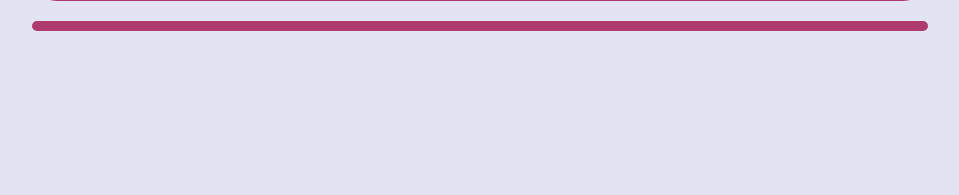
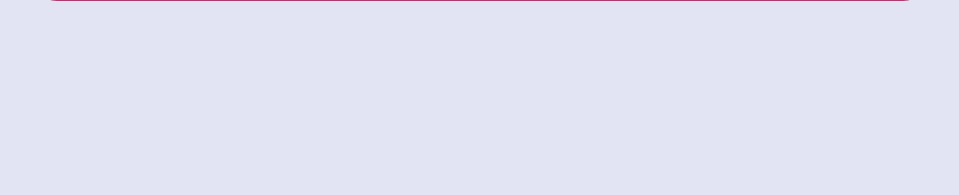
Before and after one commit to LitzN/KetoMeals, a Flask app: template templates/my_recipes.html in a window 1280 px wide. Shown: the part 462-657 px from the top of the page, without its empty margins (160-1119 px from the left). Run offline with Flask 2, Linux system fonts and the light colour scheme; the template is opened without the code that fills it, so the values that code supplies are empty; some libraries are stand-ins or nearby versions; some web fonts are replaced.

Commit message:
Removed extra user header

```diff
--- a/templates/my_recipes.html
+++ b/templates/my_recipes.html
@@ -148,9 +148,7 @@
             </p>
         </div>
     </div>
-    <div class="row user-header">
     <!--------------------------------FAVOURITE RECIPE TITLE---------------------------------------------->
-    </div>
         {% for result in results %}
     <div class="recipes">
         <div class="row">
```
